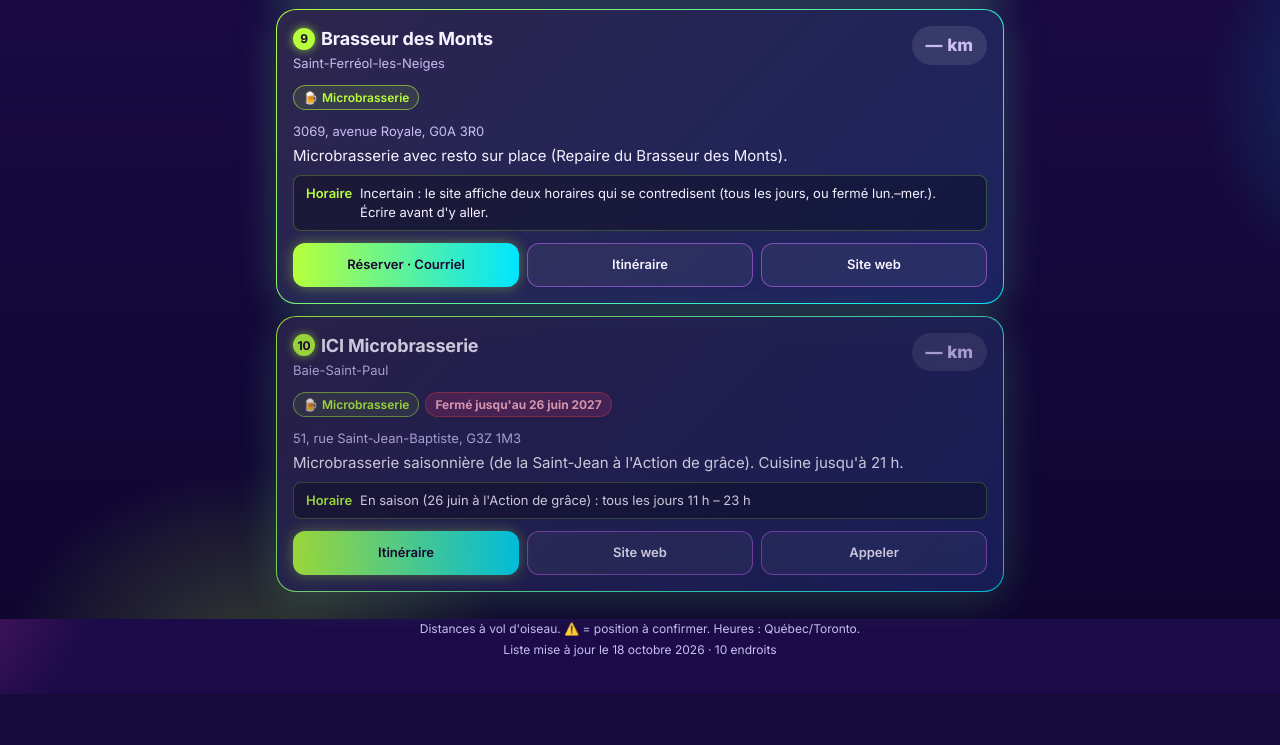
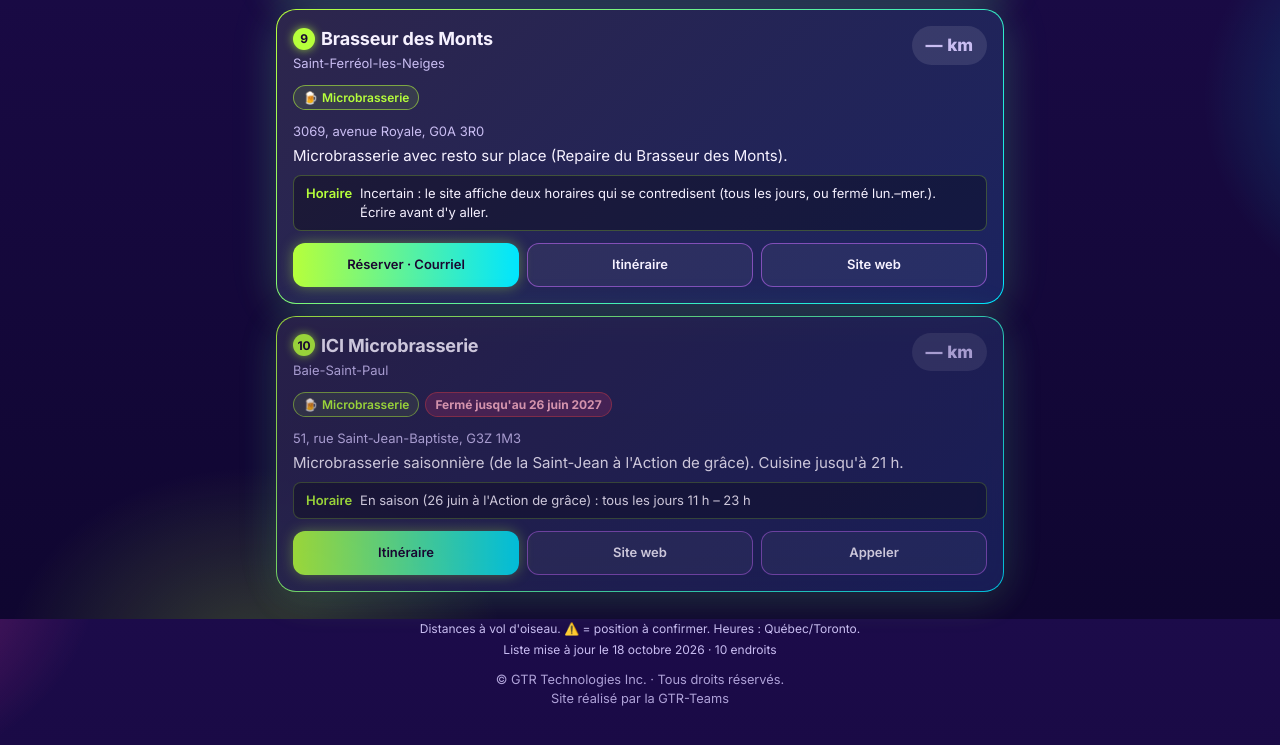
Before and after one commit to guygtr/proto-restos-proches, a plain HTML site: page index.html in a window 1280 px wide. Shown: the part 2581-3326 px from the top of the page. Before the commit the page ends 3275 px from the top, so only its background shows below. Drawn offline with Linux system fonts and the light colour scheme.

Commit message:
Pied de page GTR Technologies

```diff
--- a/index.html
+++ b/index.html
@@ -37,6 +37,7 @@
   <footer class="pied">
     <p>Distances à vol d'oiseau. ⚠️ = position à confirmer. Heures : Québec/Toronto.</p>
     <p id="maj"></p>
+    <p class="credit">© GTR Technologies Inc. · Tous droits réservés.<br>Site réalisé par la GTR-Teams</p>
   </footer>
   <div id="toast" class="toast" role="status" aria-live="polite" hidden></div>
   <script src="app.js"></script>
--- a/style.css
+++ b/style.css
@@ -162,3 +162,5 @@
 
 @keyframes pulse { 50% { opacity: .3; } }
 @media (prefers-reduced-motion: reduce) { *, *::before { animation: none !important; transition: none !important; } }
+
+.pied .credit{margin-top:.75rem;opacity:.85;font-size:.8rem;line-height:1.5;text-align:center}
```
